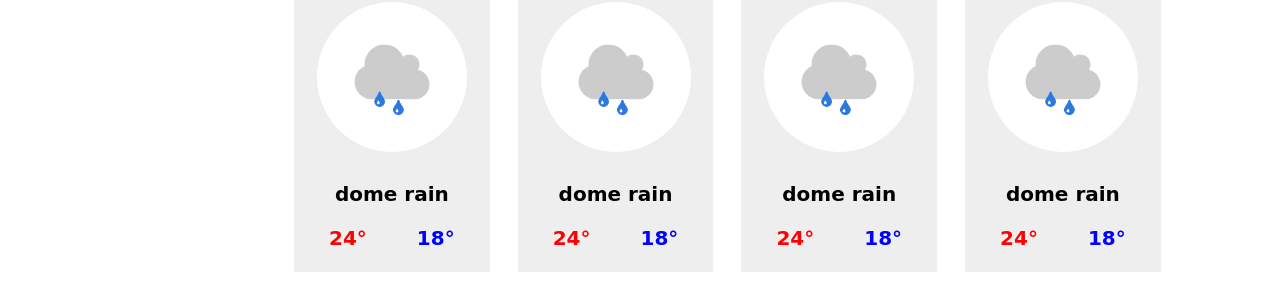
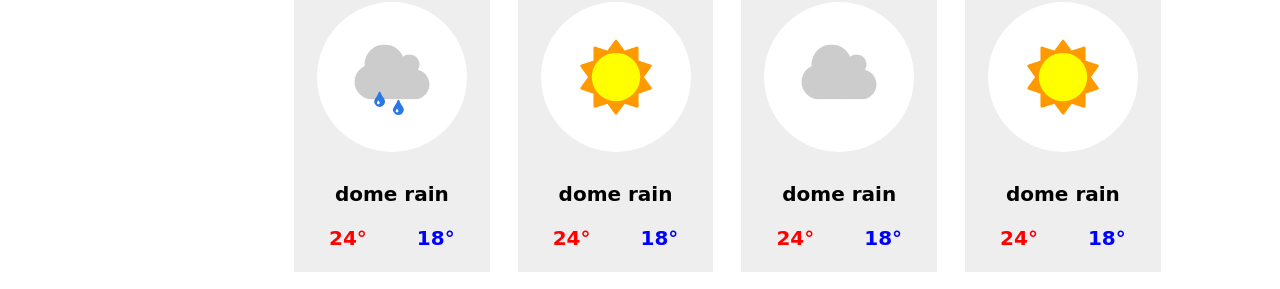
Before and after one commit to louai60/JS_Projects, a plain HTML site: page DojoWeather/index.html in a window 1280 px wide. Shown: the part 257-546 px from the top of the page. Drawn offline with Linux system fonts and the light colour scheme.

Commit message:
Dojo Weather

```diff
--- a/DojoWeather/index.html
+++ b/DojoWeather/index.html
@@ -43,19 +43,19 @@
                 </div>
                 <div class="card">
                     <h2>Today</h2>
-                    <img src="assets/some_rain.png" alt="some rain">
+                    <img src="assets/some_sun.png" alt="some rain">
                     <p>dome rain</p>
                     <p><span class="red" id="r2">24°</span><span class="blue" id="b2">18°</span></p>
                 </div>
                 <div class="card">
                     <h2>Today</h2>
-                    <img src="assets/some_rain.png" alt="some rain">
+                    <img src="assets/some_clouds.png" alt="some rain">
                     <p>dome rain</p>
                     <p><span class="red" id="r3">24°</span><span class="blue" id="b3">18°</span></p>
                 </div>
                 <div class="card">
                     <h2>Today</h2>
-                    <img src="assets/some_rain.png" alt="some rain">
+                    <img src="assets/some_sun.png" alt="some rain">
                     <p>dome rain</p>
                     <p><span class="red" id="r4">24°</span><span class="blue" id="b4">18°</span></p>
                 </div>
```
